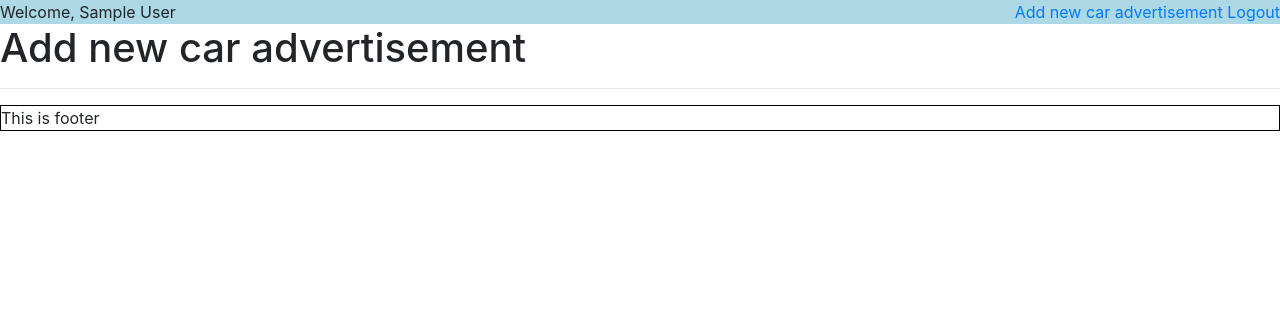
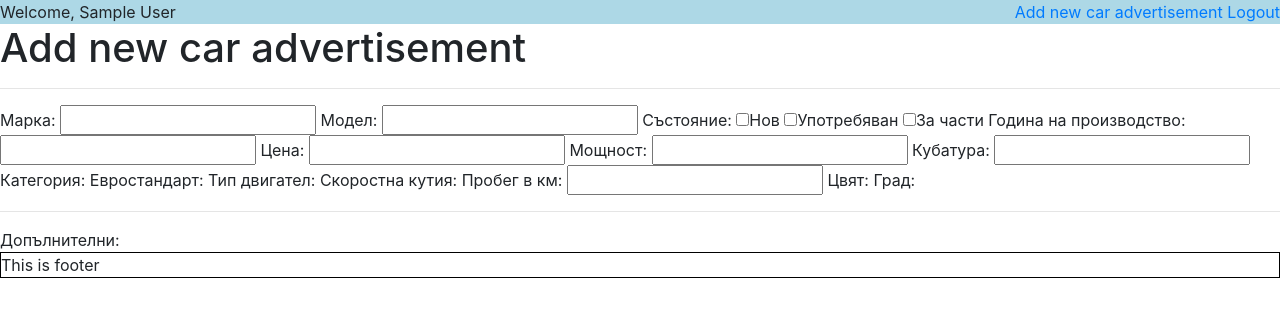
Before and after one commit to svetoslav0/AutoMobile, a PHP site: page /add-car in a window 1280 px wide. Shown: the top 317 px of the page. Run offline with PHP 8.4, Linux system fonts and the light colour scheme; the visitor is signed in with stand-in values (Sample User, id 1).

Commit message:
Updated add-car view, added basic inputs

```diff
--- a/views/add-car.view.php
+++ b/views/add-car.view.php
@@ -3,4 +3,40 @@
 <h1>Add new car advertisement</h1>
 <hr>
 
+<form method="get">
+    Марка:
+    <input type="text" name="brand" />
+    Модел:
+    <input type="text" name="model" />
+    Състояние:
+    <input type="checkbox" name="new_car" />Нов
+    <input type="checkbox" name="used_car" />Употребяван
+    <input type="checkbox" name="for_parts" />За части
+    Година на производство:
+    <input type="text" name="release_year" />
+    Цена:
+    <input type="text" name="price" />
+    Мощност:
+    <input type="text" name="power" />
+    Кубатура:
+    <input type="text" name="engine_volume" />
+    Категория:
+    <!-- select of ван, кабрио, седан.... -->
+    Евростандарт:
+    <!-- eurostandarts' select -->
+    Тип двигател:
+    <!-- engine type select -->
+    Скоростна кутия:
+    <!-- gear type select -->
+    Пробег в км:
+    <input type="text" name="mileage" />
+    Цвят:
+    <!-- colors select -->
+    Град:
+    <!-- town select -->
+    <hr>
+    Допълнителни:
+    <!-- extras' select -->
+</form>
+
 <?php include_once ('footer.view.php'); ?>
```
